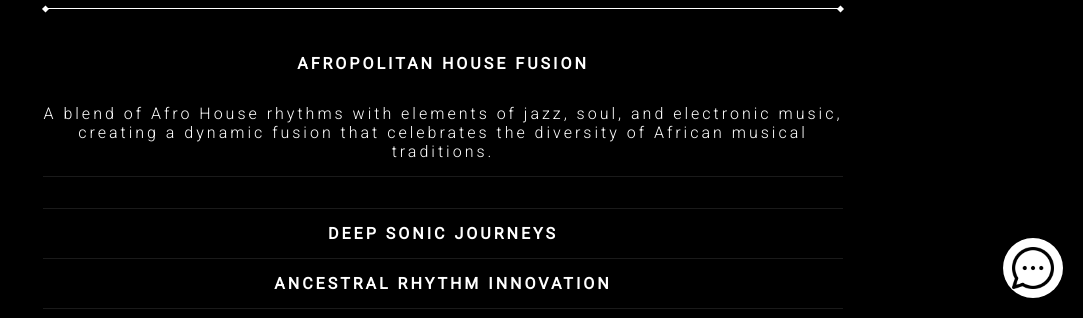
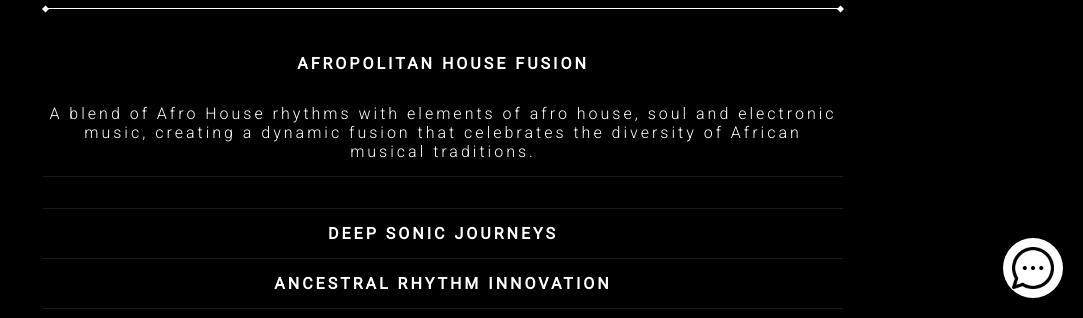
Before and after one commit to Sne225/Aenoe, a plain HTML site: page index.html in a window 1280 px wide. Both pictures are taken after a click on the element "AFROPOLITAN HOUSE FUSION". Shown: the part 482-800 px from the top of the page, without its empty margins (197-1280 px from the left). Drawn offline with Linux system fonts and the light colour scheme; files whose address does not match are found by name.

Commit message:
FAB Added

```diff
--- a/index.html
+++ b/index.html
@@ -396,7 +396,7 @@
         <div class="services" id="services">
             <div class="service">
                 <strong>AFROPOLITAN HOUSE FUSION</strong>
-                <p>A blend of Afro House rhythms with elements of jazz, soul, and electronic music, creating a dynamic fusion that celebrates the diversity of African musical traditions.</p>
+                <p>A blend of Afro House rhythms with elements of afro house, soul and electronic music, creating a dynamic fusion that celebrates the diversity of African musical traditions.</p>
             </div>
             <div class="service">
                 <strong>DEEP SONIC JOURNEYS</strong>
```
